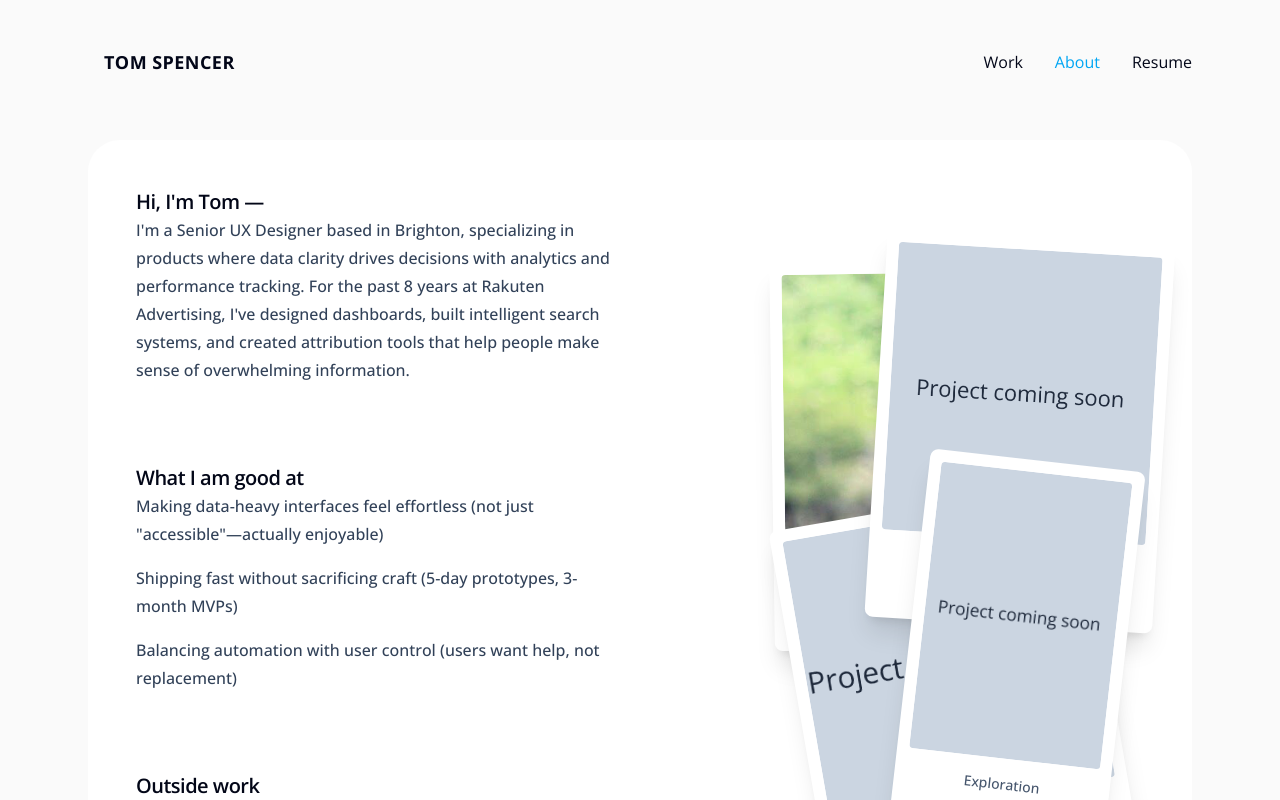
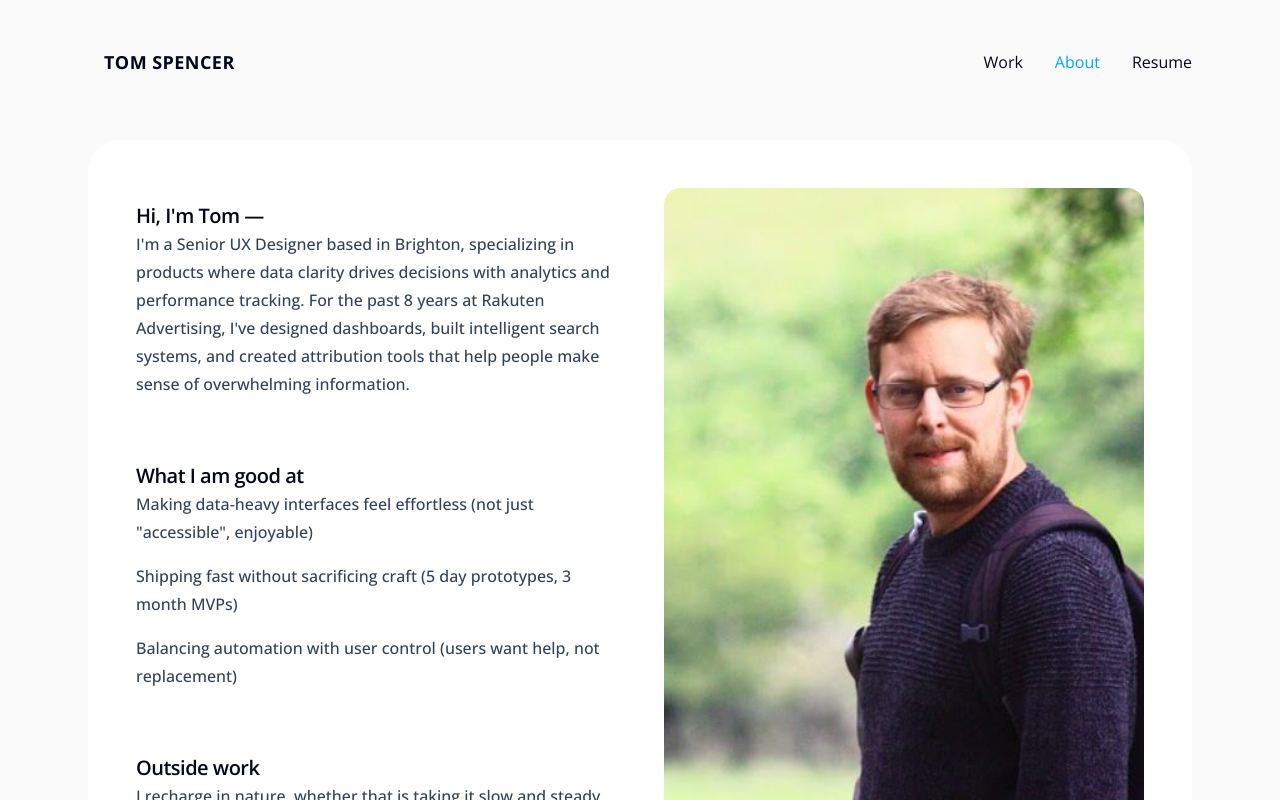
Before and after one commit to tomatronic/portfolio2024, a Next.js app: page /about in a window 1280 px wide. Shown: the top 800 px of the page. Built offline with nearby package versions, Linux system fonts and the light colour scheme.

Commit message:
Pushing prompt live as well - however need to review copy and images

```diff
--- a/src/app/about/page.js
+++ b/src/app/about/page.js
@@ -20,16 +20,16 @@ export default function About() {
                                 <div className="order-last md:order-first md:col-span-6">
                                     <div className="flex h-full flex-col justify-center">
                                         <div className="text-xl font-semibold tracking-tight">Hi, I'm Tom —</div>
-                                        <div className="mb-16 space-y-6 text-base leading-8 text-slate-700 md:text-lg md:leading-9">
+                                        <div className="mb-12 space-y-6 text-base leading-8 text-slate-700 md:text-lg md:leading-9">
 
                                             <p>I'm a Senior UX Designer based in Brighton, specializing in products where data clarity drives decisions with analytics and performance tracking. For the past 8 years at Rakuten Advertising, I've designed dashboards, built intelligent search systems, and created attribution tools that help people make sense of overwhelming information.</p>
 
                                         </div>
                                         <h2 className="text-xl font-semibold tracking-tight">What I am good at</h2>
-                                        <div className="mb-16 space-y-6 text-base leading-8 text-slate-700 md:text-lg md:leading-9">
+                                        <div className="mb-12 space-y-6 text-base leading-8 text-slate-700 md:text-lg md:leading-9">
                                             <ul>
-                                                <p>Making data-heavy interfaces feel effortless (not just "accessible"—actually enjoyable)</p>
-                                                <p>Shipping fast without sacrificing craft (5-day prototypes, 3-month MVPs)</p>
+                                                <p>Making data-heavy interfaces feel effortless (not just "accessible", enjoyable)</p>
+                                                <p>Shipping fast without sacrificing craft (5 day prototypes, 3 month MVPs)</p>
                                                 <p>Balancing automation with user control (users want help, not replacement)</p>
                                             </ul>
                                         </div>
@@ -40,7 +40,15 @@ export default function About() {
                                     </div>
                                 </div>
                                 <div className="md:col-span-6">
-                                    <DraggableImageGallery />
+                                <div className="mb-12 overflow-hidden rounded-2xl">
+                    <Image
+                        src="/bio.png"
+                        alt="A little insight to my life"
+                        width={200}
+                        height={80}
+                        className="w-full rounded-2xl"
+                    />
+                </div>
                                 </div>
                             </div>
                         </div>
--- a/src/app/components/casestudyShowcase.js
+++ b/src/app/components/casestudyShowcase.js
@@ -26,17 +26,19 @@ function CasestudyShowcase() {
                 </Link>
               </div>
             </div> */}
-            {/* <div className="grid grid-cols-1 gap-8 rounded-2xl bg-purple-100 md:grid-cols-2 md:gap-10">
-              <div className="grid-col-1 relative grid content-center overflow-visible md:order-last md:pl-10">
-                <div className="grid-col-1 flex content-center justify-start overflow-hidden">
-                  <Image src="/offersThumb.png" alt="Streamlining the offer management experience for Rakuten Advertising" width={1200} height={800} sizes="100vw" style={{ width: '150%', height: 'auto', maxWidth: '1200px', objectFit: "contain" }} />
+            <div className="grid h-full grid-cols-1 gap-8 rounded-2xl bg-purple-100 md:grid-cols-2 md:gap-10">
+              <div className="relative overflow-hidden md:order-last md:overflow-visible md:pl-10">
+                <div className="flex h-[20rem] items-end md:absolute md:inset-0 md:h-full overflow-hidden">
+                  <Image src="/prompt-hero.png" alt="Reduced report creation time by 90% through intelligent search—balancing natural language queries with structured controls for 1,000+ advertisers." width={1200} height={800} className="h-full w-auto max-w-none" />
                 </div>
               </div>
-              <div className="grid grid-cols-1 justify-center gap-4 px-8 py-8 md:px-0 md:py-10 md:pl-10">
-                <div className="text-sm font-medium uppercase text-gray-600">Rakuten Advertising</div>
-                <h2 className="text-3xl font-semibold tracking-tight text-gray-700">Natural Language Report Generation</h2>
-                <p className="pb-4 text-base font-medium text-gray-700 dark:text-gray-400">
-                Reduced report creation time by 90% through intelligent search—balancing natural language queries with structured controls for 1,000+ advertisers.
+              <div className="grid grid-cols-1 content-center gap-4 px-8 py-8 md:px-0 md:py-10 md:pl-10">
+                <div>
+                  <div className="text-sm font-medium uppercase text-purple-600">Rakuten Advertising</div>
+                  <h2 className="mt-2 text-3xl font-semibold tracking-tight text-gray-700">Natural Language Search & AI</h2>
+                </div>
+                <p className="text-base font-medium text-gray-700 dark:text-gray-400">
+                  Reduced report creation time by 90% through intelligent, natural language queries with structured controls for 1,000+ advertisers.
                 </p>
                 <Link href="casestudy/Prompt" className="self-start">
                   <button className="rounded-xl border border-gray-300 bg-white/65 px-8 py-4 text-base font-medium text-gray-600 shadow-md transition-all hover:bg-white/35 hover:shadow-lg" type="button">
@@ -44,27 +46,7 @@ function CasestudyShowcase() {
                   </button>
                 </Link>
               </div>
-            </div> */}
-            {/* <div className="grid grid-cols-1 gap-8 rounded-2xl bg-purple-100 md:grid-cols-2 md:gap-10">
-              <div className="grid-col-1 relative grid content-center overflow-visible md:order-last md:pl-10">
-                <div className="grid-col-1 flex content-center justify-start overflow-hidden">
-                  <Image src="/offersThumb.png" alt="Streamlining the offer management experience for Rakuten Advertising" width={1200} height={800} sizes="100vw" style={{ width: '150%', height: 'auto', maxWidth: '1200px', objectFit: "contain" }} />
             </div>
-              </div>
-              <div className="grid grid-cols-1 justify-center gap-4 px-8 py-8 md:px-0 md:py-10 md:pl-10">
-                <div className="text-sm font-medium uppercase text-gray-600">Rakuten Advertising</div>
-                <h2 className="text-3xl font-semibold tracking-tight text-gray-700">Multi-Touch Attribution for Affiliate Marketing</h2>
-                <p className="pb-4 text-base font-medium text-gray-700 dark:text-gray-400">
-                Designed full-funnel attribution tool that helped publishers prove value beyond last-click.
-                </p>
-                <Link href="casestudy/ACJ" className="self-start">
-                  <button className="rounded-xl border border-gray-300 bg-white/65 px-8 py-4 text-base font-medium text-gray-600 shadow-md transition-all hover:bg-white/35 hover:shadow-lg" type="button">
-                    Read case study
-                  </button>
-                </Link>
-              </div>
-            </div> */}
-
             <div className="grid h-full grid-cols-1 gap-8 rounded-2xl bg-purple-100 md:grid-cols-2 md:gap-10">
               <div className="relative overflow-hidden md:order-last md:overflow-visible md:pl-10">
                 <div className="flex h-[20rem] items-end md:absolute md:inset-0 md:h-full overflow-hidden">
@@ -126,9 +108,7 @@ function CasestudyShowcase() {
                 </Link>
               </div>
             </div>
-
-
-            <div className="grid h-full grid-cols-1 gap-8 rounded-2xl bg-yellow-50 md:grid-cols-2 md:gap-10">
+            {/* <div className="grid h-full grid-cols-1 gap-8 rounded-2xl bg-yellow-50 md:grid-cols-2 md:gap-10">
               <div className="grid-col-1 relative grid content-center overflow-visible md:order-last md:pl-10">
                 <div className="relative inset-0 h-[20rem] overflow-hidden md:absolute md:h-full">
                   <Image
@@ -153,9 +133,9 @@ function CasestudyShowcase() {
                   </button>
                 </Link>
               </div>
-            </div>
+            </div> */}
 
-            <div className="grid h-full grid-cols-1 gap-8 rounded-2xl bg-emerald-50 md:grid-cols-2 md:gap-10">
+            {/*<div className="grid h-full grid-cols-1 gap-8 rounded-2xl bg-emerald-50 md:grid-cols-2 md:gap-10">
               <div className="grid-col-1 relative grid content-center overflow-visible pt-10 md:order-last md:pl-10">
                 <div className="relative inset-0 h-[20rem] overflow-hidden md:absolute md:h-full">
                   <Image
@@ -181,7 +161,7 @@ function CasestudyShowcase() {
                   </button>
                 </Link>
               </div>
-            </div>
+            </div>*/}
           </div>
         </div>
       </div>
```
Lines whose indentation alone changed are shown as unchanged.
